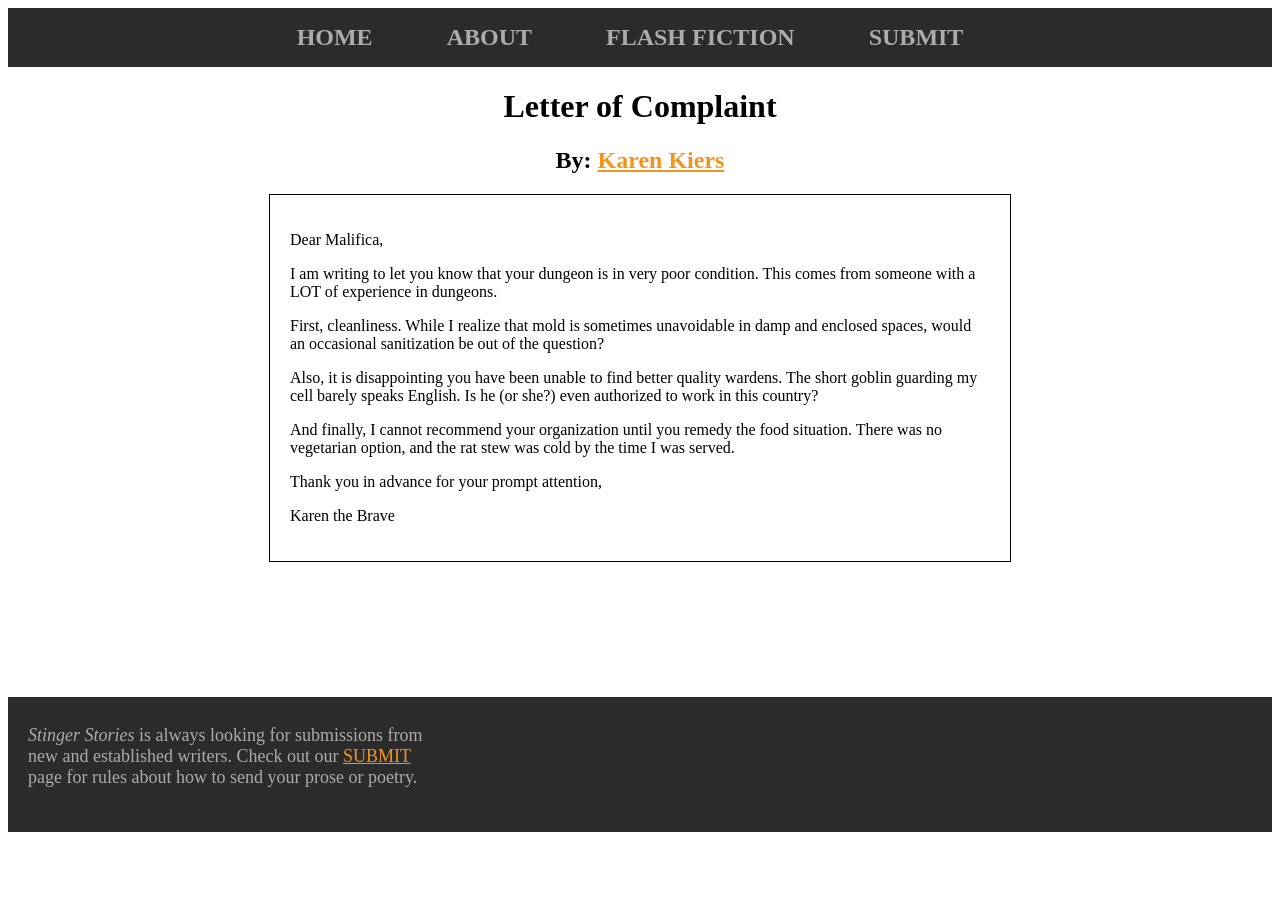
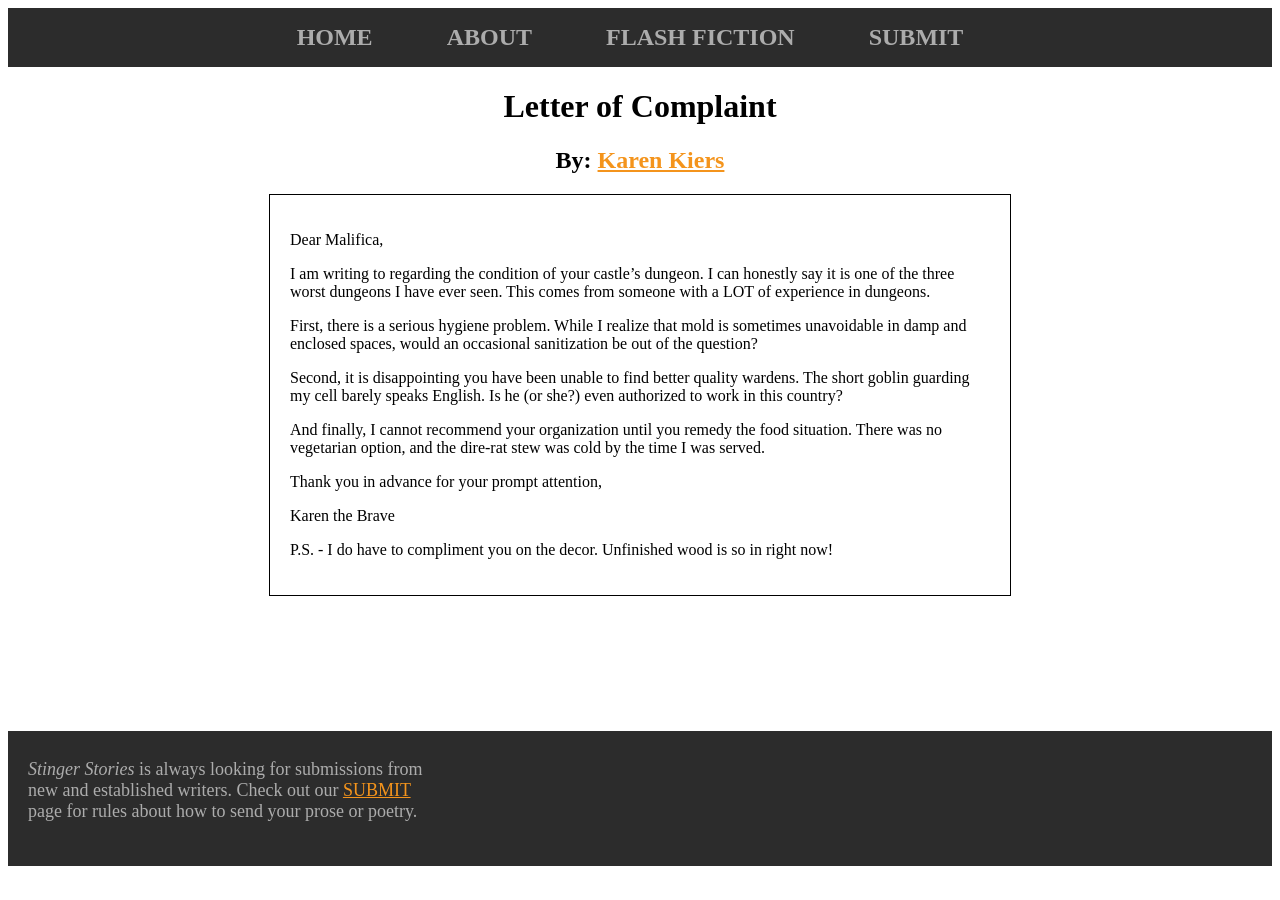
Before and after one commit to jwheatonumich/stinger-stories, a Jekyll site: the page built from _posts/2020-08-04-letter-of-complaint.markdown, in a window 1280 px wide. Built offline with Jekyll 4.4.1, drawn with Linux system fonts in a browser that asks for light colours.

Commit message:
Update 2020-08-04-letter-of-complaint.markdown

```diff
--- a/_posts/2020-08-04-letter-of-complaint.markdown
+++ b/_posts/2020-08-04-letter-of-complaint.markdown
@@ -10,15 +10,17 @@ categories:
 
 Dear Malifica,
 
-I am writing to let you know that your dungeon is in very poor condition. This comes from someone with a LOT of experience in dungeons.
+I am writing to regarding the condition of your castle's dungeon. I can honestly say it is one of the three worst dungeons I have ever seen. This comes from someone with a LOT of experience in dungeons.
 <!--more-->
 
-First, cleanliness. While I realize that mold is sometimes unavoidable in damp and enclosed spaces, would an occasional sanitization be out of the question?
+First, there is a serious hygiene problem. While I realize that mold is sometimes unavoidable in damp and enclosed spaces, would an occasional sanitization be out of the question?
 
-Also, it is disappointing you have been unable to find better quality wardens. The short goblin guarding my cell barely speaks English. Is he (or she?) even authorized to work in this country?
+Second, it is disappointing you have been unable to find better quality wardens. The short goblin guarding my cell barely speaks English. Is he (or she?) even authorized to work in this country?
 
-And finally, I cannot recommend your organization until you remedy the food situation. There was no vegetarian option, and the rat stew was cold by the time I was served.
+And finally, I cannot recommend your organization until you remedy the food situation. There was no vegetarian option, and the dire-rat stew was cold by the time I was served.
 
 Thank you in advance for your prompt attention,
 
 Karen the Brave
+
+P.S. - I do have to compliment you on the decor. Unfinished wood is so in right now!
```
